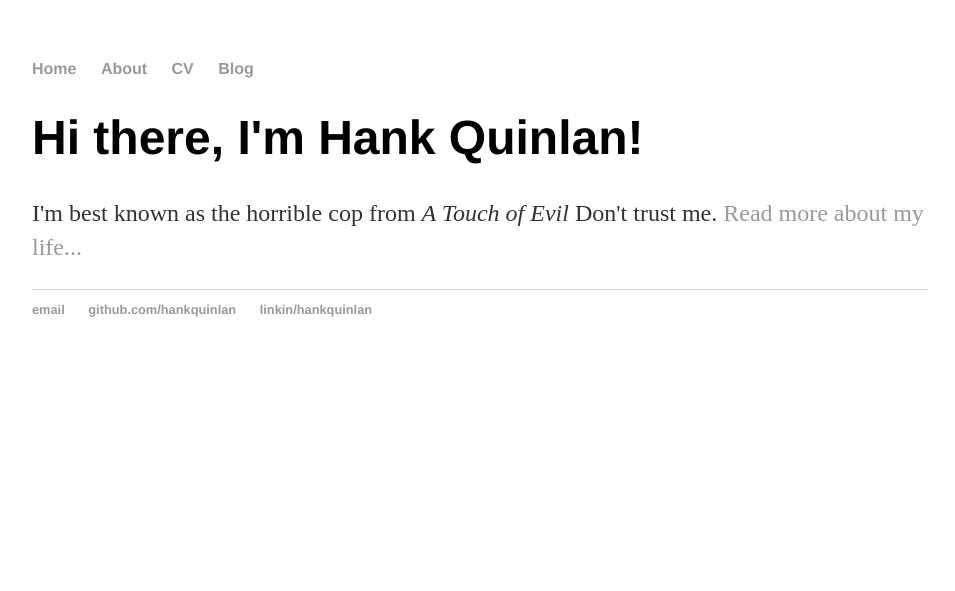
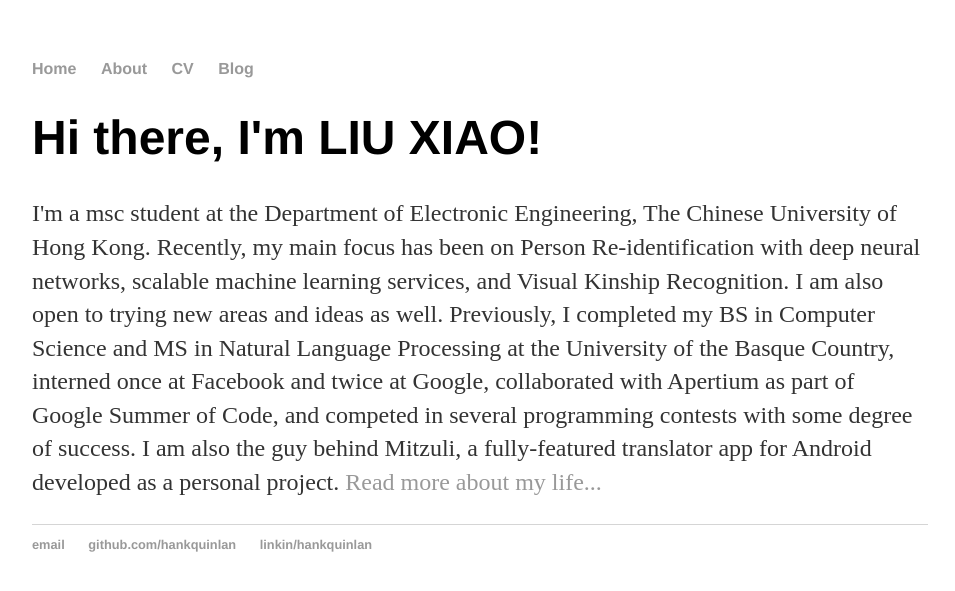
Before and after one commit to Archimedes2013/Archimedes2013.github.io, a Jekyll site: the page built from index.html, in a window 1280 px wide. Shown: the top 591 px of the page, without its empty margins (160-1115 px from the left). Built offline with Jekyll 4.4.1, drawn with Linux system fonts in a browser that asks for light colours.

Commit message:
Update index.html

```diff
--- a/index.html
+++ b/index.html
@@ -3,6 +3,16 @@ layout: default
 title: Hank Quinlan, Horrible Cop
 ---
 <div class="blurb">
-	<h1>Hi there, I'm Hank Quinlan!</h1>
-	<p>I'm best known as the horrible cop from <em>A Touch of Evil</em> Don't trust me. <a href="/about">Read more about my life...</a></p>
+	<h1>Hi there, I'm LIU XIAO!</h1>
+	<p>
+	I'm a msc student at the Department of Electronic Engineering, The Chinese University of Hong Kong.
+	Recently, my main focus has been on Person Re-identification with deep neural networks, scalable machine learning
+services, and Visual Kinship Recognition.
+		I am also open to trying new areas and ideas as well.
+
+		Previously, I completed my BS in Computer Science and MS in Natural Language Processing at the University of the Basque Country,
+		interned once at Facebook and twice at Google, collaborated with Apertium as part of Google Summer of Code, and competed
+		in several programming contests with some degree of success.
+		I am also the guy behind Mitzuli, a fully-featured translator app for Android developed as a personal project.
+		<a href="/about">Read more about my life...</a></p>
 </div><!-- /.blurb -->
```
